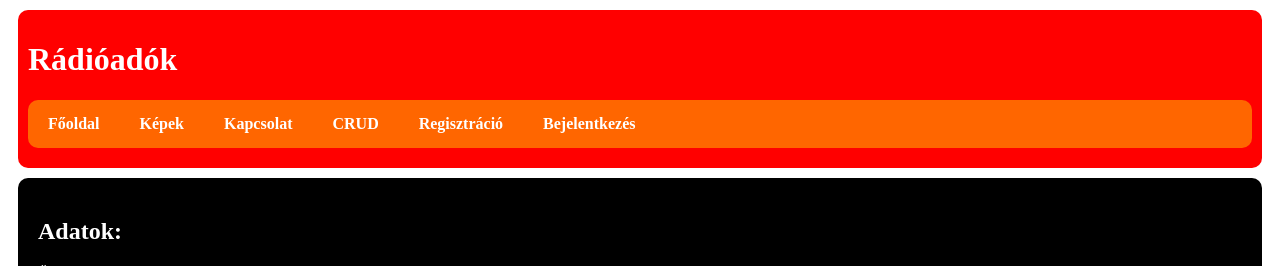
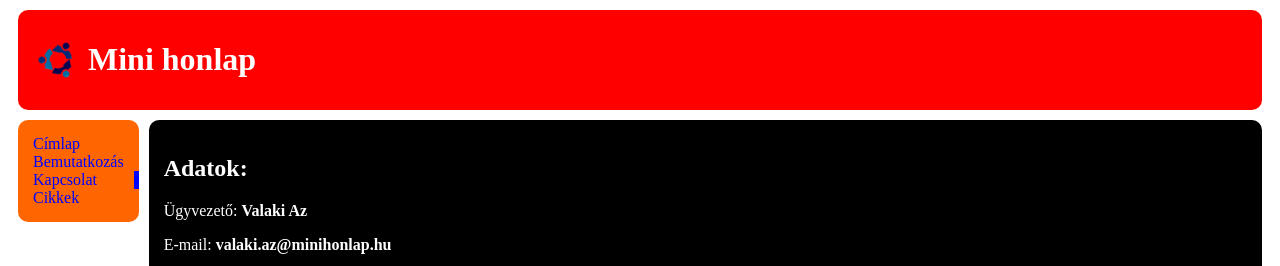
Before and after one commit to BoronteIstvan/R-di-Ad-k---Beadand-Feladat, a PHP site: page /kapcsolat.html in a window 1280 px wide. Shown: the top 266 px of the page. Run offline with PHP 8.4, Linux system fonts and the light colour scheme.

Commit message:
Javítás

```diff
--- a/kapcsolat.html
+++ b/kapcsolat.html
@@ -1,44 +1,37 @@
 <!DOCTYPE html>
-<html lang="hu">
+<html>
 <head>
     <meta charset="utf-8">
-    <title>Kapcsolat - Rádióadók</title>
+    <title>Mini honlap Kft.</title>
     <link rel="stylesheet" type="text/css" href="stilus.css">
-    <script src="script.js" defer></script>
 </head>
 <body>
     <header>
-    <div id="user-info" style="color: yellow; font-size: 0.8em; float: right;"></div>
-    <h1>Rádióadók</h1>
+        <img src="logo.png" alt="logo">
+        <h1>Mini honlap</h1>
+    </header>
+    <div id="wrapper">
+        <aside>
             <nav>
                 <ul>
-        <li><a href="index.html">Főoldal</a></li>
-        <li><a href="kepek.html">Képek</a></li>
-        <li><a href="kapcsolat.html">Kapcsolat</a></li>
-        <li><a href="crud.html">CRUD</a></li>
-        <li id="menu-regisztracio"><a href="regisztracio.html">Regisztráció</a></li>
-        <li id="menu-belepes"><a href="belepes.html">Bejelentkezés</a></li>
-        <li id="menu-kilepes" style="display: none;"><a href="#" onclick="kijelentkezes()">Kilépés</a></li>
+                    <li><a href="index.html">Címlap</a></li>
+                    <li><a href="bemutatkozas.html">Bemutatkozás</a></li>
+                    <li class="active"><a href="kapcsolat.html">Kapcsolat</a></li>
+                    <li><a href="cikkek.html">Cikkek</a></li>
                 </ul>
             </nav>
-</header>
-
-    <main id="wrapper">
-        <section id="content">
+        </aside>
+        <div id="content">
             <h2>Adatok:</h2>
             <p>Ügyvezető: <strong>Valaki Az</strong></p>
             <p>E-mail: <strong>valaki.az@minihonlap.hu</strong></p>
-
-            <div class="map-container">
-                <iframe src="https://www.google.com/maps/embed?pb=!1m18!1m12!1m3!1d2726.3375296155727!2d19.66695091525771!3d46.89607994478184!2m3!1f0!2f0!3f0!3m2!1i1024!2i768!4f13.1!3m3!1m2!1s0x4743da7a6c479e1d%3A0xc8292b3f6dc69e7f!2sPallasz+Ath%C3%A9n%C3%A9+Egyetem+GAMF+Kar!5e0!3m2!1shu!2shu!4v1475753185783" width="600" height="450" style="border:0" allowfullscreen></iframe>
+            <iframe src="https://www.google.com/maps/embed?pb=!1m18!1m12!1m3!1d2726.3375296155727!2d19.66695091525771!3d46.89607994478184!2m3!1f0!2f0!3f0!3m2!1i1024!2i768!4f13.1!3m3!1m2!1s0x4743da7a6c479e1d%3A0xc8292b3f6dc69e7f!2sPallasz+Ath%C3%A9n%C3%A9+Egyetem+GAMF+Kar!5e0!3m2!1shu!2shu!4v1475753185783" width="600" height="450" frameborder="0" style="border:0" allowfullscreen></iframe>
             <br>
             <a target="_blank" href="https://www.google.hu/maps/place/Pallasz+Ath%C3%A9n%C3%A9+Egyetem+GAMF+Kar/@46.8960799,19.6669509,17z/data=!3m1!4b1!4m5!3m4!1s0x4743da7a6c479e1d:0xc8292b3f6dc69e7f!8m2!3d46.8960763!4d19.6691396?hl=hu">Nagyobb térkép</a>
         </div>
-        </section>
-    </main>
-
+    </div>
     <footer>
-        <p>© Copyright 2015. Mini honlap Kft.</p>
+        &copy;&nbsp;Copyright 2015. Mini honlap Kft.
     </footer>
 </body>
 </html>
--- a/stilus.css
+++ b/stilus.css
@@ -3,74 +3,57 @@ header {
     background-color: red;
     padding: 10px;
     margin: 10px;
-    overflow: hidden;
 }
 
 header img {
     float: left;
-    margin: 10px 15px 0px 10px;
-    height: 50px;
+    margin: 20px 10px 0px 10px;
 }
 
-h1, h2, h3, p {
-    color: white;
+div#wrapper {
+    margin: 10px;
+}
+
+aside {
+    display: table-cell;
+    vertical-align: top;
 }
 
 nav {
-    margin: 10px 0;
+    margin: 0px 10px 0px 0px;
+    top: 0px;
     border-radius: 10px;
     background-color: #FF6600;
-    overflow: hidden;
 }
 
 nav ul {
     list-style-type: none;
-    margin: 0;
-    padding: 0;
-    display: flex;
+    margin: 0px;
+    padding: 15px 0px;
 }
 
 nav ul li {
-    padding: 0;
+    padding: 0px 15px;;
 }
 
-/*
 nav ul li.active {
-    background-color: blue;
-
-
-
-}*/
-
-/*  HA KELL HOGY LÁSSUK HOGY ÉPPEN MELYIK MENÜBEN VAGYUNK - KELL ILYEN? */
-
+    border-right: 5px solid blue;
+}
 
 nav ul a {
     text-decoration: none;
-    color: white;
-    padding: 15px 20px;
-    display: block;
-    font-weight: bold;
+    color: blue;
 }
 
-nav ul a:hover {
-    background-color: rgba(255, 255, 255, 0.2);
+div#content {
+    display: table-cell;
+    width: 100%;
+    border-radius: 10px;
+    background-color: black;
+    padding: 15px;
 }
 
-/* Tartalmi rész */
-#wrapper {
-    margin: 10px;
-    display: block;
-}
-
-#content {
-    border-radius: 10px;
-    background-color: black;
-    padding: 20px;
-    min-height: 400px;
-}
-
-#content img {
+div#content img{
     float: right;
     width: 20em;
     height: auto;
@@ -84,44 +67,23 @@ footer {
     margin: 10px;
     padding: 5px 20px;
     background-color: red;
-    clear: both;
 }
 
+h1{
+ color: white;
 
-form p {
-    margin-bottom: 15px;
 }
 
-input {
-    padding: 8px;
-    border-radius: 5px;
-    border: 1px solid red;
-    display: block;
-    margin-top: 5px;
+h3{
+ color: white;
+
 }
 
-button {
-    background-color: #FF6600;
-    color: white;
-    padding: 10px 20px;
-    border: none;
-    border-radius: 5px;
-    cursor: pointer;
-    font-weight: bold;
+p{
+ color: white;
+
 }
+h2{
+ color: white;
 
-button:hover {
-    background-color: blue;
 }
-
-#menu-kilepes {
-    display: none;
-}
-
-input:invalid {
-    border: 2px solid orange;
-}
-
-input:focus:invalid {
-    border: 2px solid red;
-}
```
Also changed, not shown: belepes.html (deleted, +0 -49 lines), index.html (+6 -33 lines), regisztracio.html (deleted, +0 -81 lines), README.md (deleted). Lines whose indentation alone changed are shown as unchanged.
